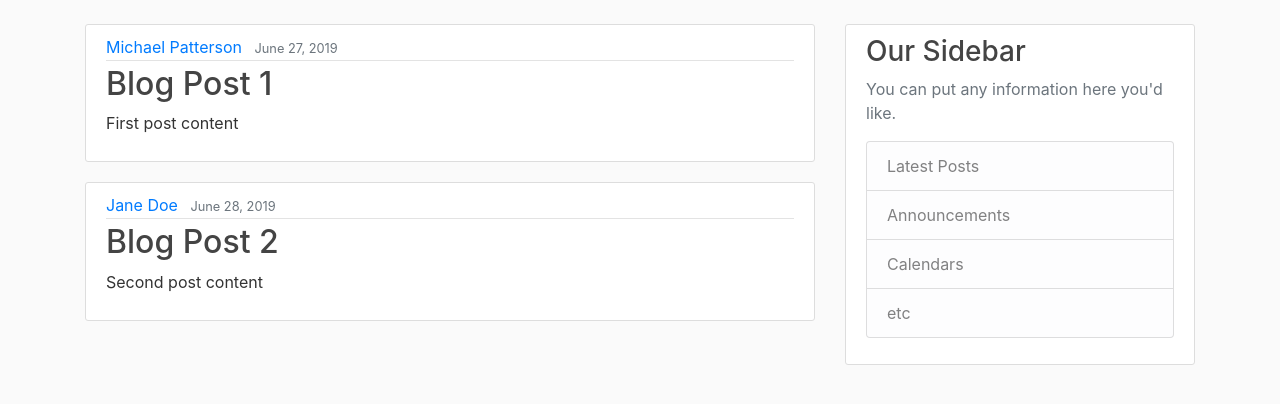
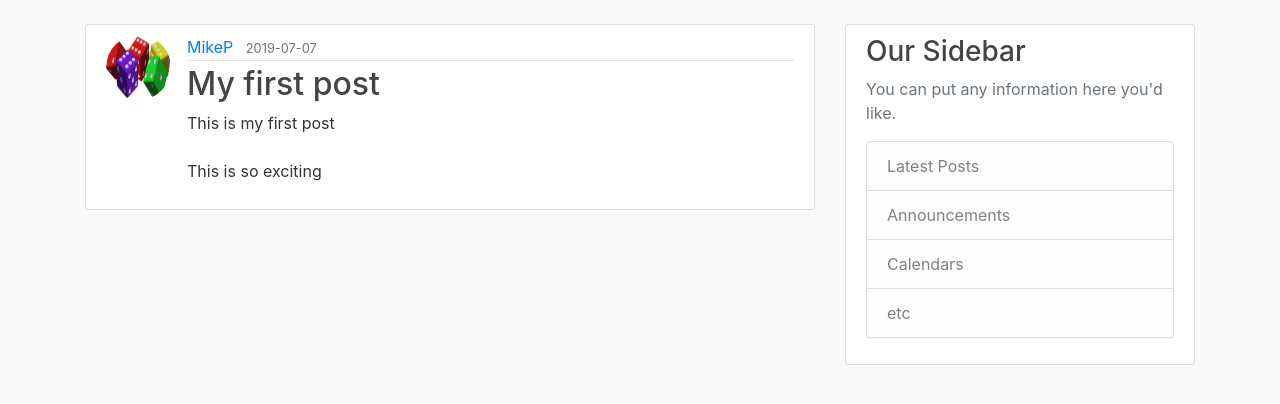
Before and after one commit to discomax/Flask_Blog, a Flask app: page / in a window 1280 px wide. Shown: the part 56-460 px from the top of the page. Run offline with Flask 2, Linux system fonts and the light colour scheme; data comes from the database, SQL or seed files in the repository; both versions use the stored data as it was after the commit; some libraries are stand-ins or nearby versions.

Commit message:
now adds a new post to db. attahces author's pic.

```diff
--- a/flaskblog/routes.py
+++ b/flaskblog/routes.py
@@ -7,24 +7,24 @@ from flaskblog.forms import RegistrationForm, LoginForm, UpdateAccountForm, Post
 from flaskblog.models import User, Post
 from flask_login import login_user, current_user, logout_user, login_required
 
-posts = [
-    {
-        'author': 'Michael Patterson',
-        'title': 'Blog Post 1',
-        'content': 'First post content',
-        'date_posted': 'June 27, 2019',
-    },
-    {
-        'author': 'Jane Doe',
-        'title': 'Blog Post 2',
-        'content': 'Second post content',
-        'date_posted': 'June 28, 2019',
-    }
-]
+#posts = [
+#    {
+#        'author': 'Michael Patterson',
+#        'title': 'Blog Post 1',
+#        'content': 'First post content',
+#        'date_posted': 'June 27, 2019',
+#    },
+#    {
+#        'author': 'Jane Doe',
+#        'title': 'Blog Post 2',
+#        'content': 'Second post content',
+#        'date_posted': 'June 28, 2019',
+#    }]
 
 @app.route("/")
 @app.route("/home")
 def home():
+    posts = Post.query.all()
     return render_template('home.html', posts=posts)
 
 
@@ -108,6 +108,9 @@ def account():
 def new_post():
     form = PostForm()
     if form.validate_on_submit():
+        post = Post(title=form.title.data, content=form.content.data, author=current_user)
+        db.session.add(post)
+        db.session.commit()
         flash('Your post has been created!', 'success')
         return redirect(url_for('home'))
     return render_template('create_post.html', title='New Post', form=form)
--- a/flaskblog/templates/home.html
+++ b/flaskblog/templates/home.html
@@ -2,10 +2,11 @@
 {% block content %}
     {% for post in posts %}
         <article class="media content-section">
+            <img class="rounded-circle article-img" src="{{ url_for('static', filename='profile_pics/' + post.author.image_file)}}">
             <div class="media-body">
                 <div class="article-metadata">
-                    <a class="mr-2" href="#">{{ post.author }}</a>
-                    <small class="text-muted">{{ post.date_posted }}</small>
+                    <a class="mr-2" href="#">{{ post.author.username }}</a>
+                    <small class="text-muted">{{ post.date_posted.strftime('%Y-%m-%d') }}</small>
                 </div>
                 <h2><a class="article-title" href="#">{{ post.title }}</a></h2>
                 <p class="article-content">{{ post.content }}</p>
```
Also changed, not shown: flaskblog/site.db.
